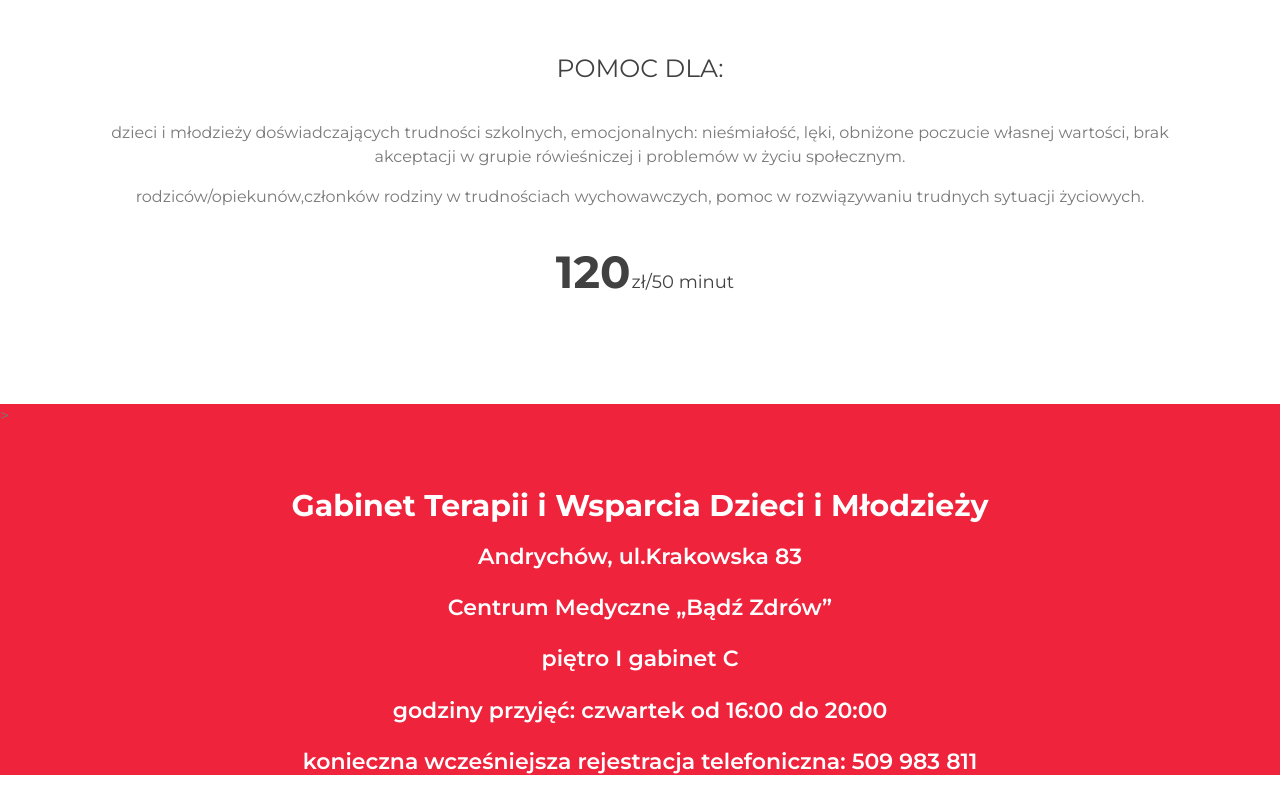
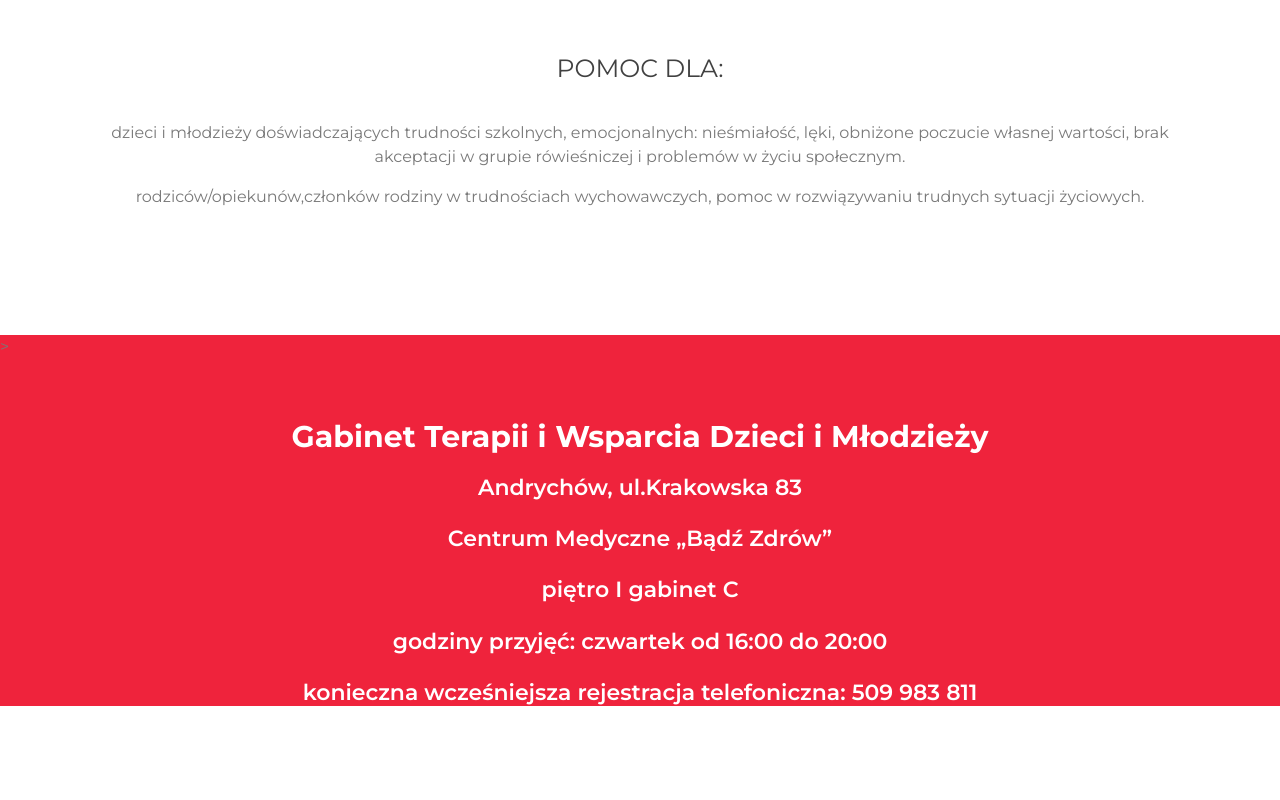
Before and after one commit to agata-purzycka/about, a plain HTML site: page index.html in a window 1280 px wide. Shown: the part 2848-3648 px from the top of the page. After the commit the page ends 3594 px from the top, so only its background shows below. Drawn offline with nearby package versions, Linux system fonts and the light colour scheme.

Commit message:
Update index.html

```diff
--- a/index.html
+++ b/index.html
@@ -268,12 +268,7 @@
 
                                     </div>
                                 </div>
-                            </div>
-                            <div class="price-footer">
-                                 <div class="price-prices">
-                                    <h2>120<span>zł/50 minut</span></h2>
-                                </div>
-                            </div>
+                            </div
 
                         </div>
                     </div>
```
